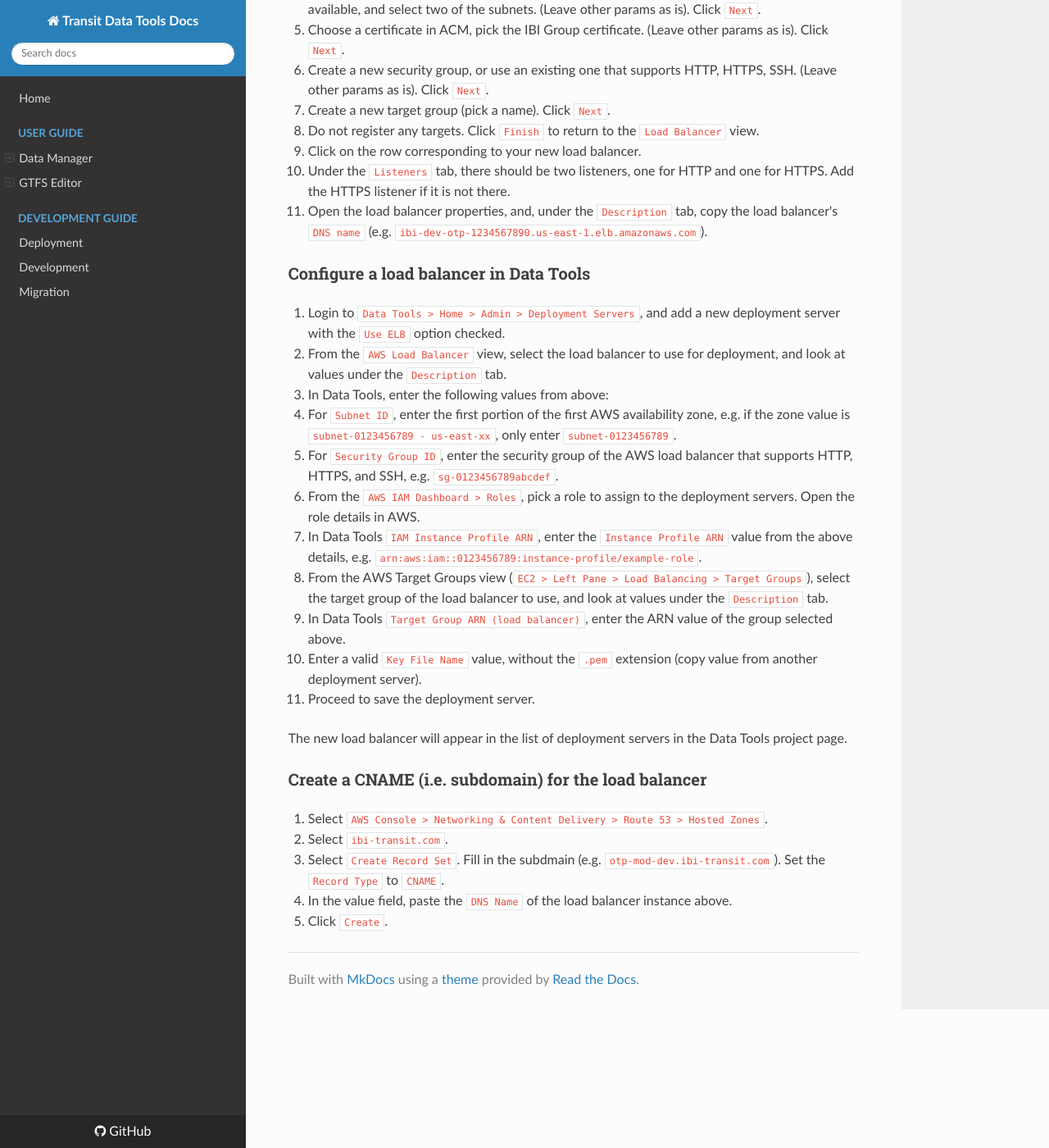
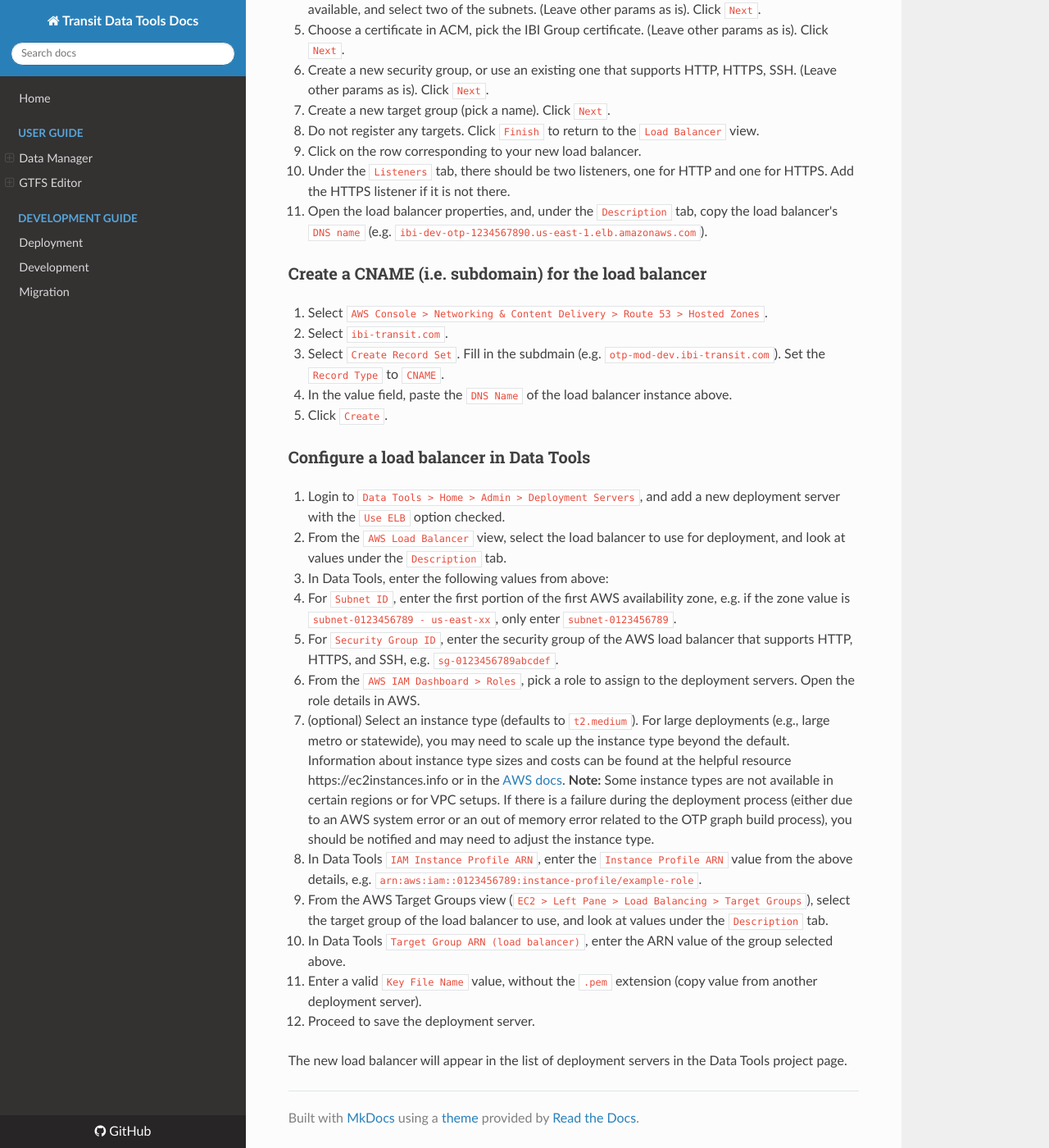
Before and after one commit to wtchen/datatools-ui, an MkDocs documentation site: the page built from docs/user/otp-deployment.md, in a window 1280 px wide and 1400 px high, scrolled down 1933 px. Shown: the whole window at 82% size. Built offline with MkDocs 1.6.1, drawn with Linux system fonts in a browser that asks for light colours; nearby versions of some CDN libraries; old or Windows-style settings are respelled for this version of MkDocs.

Commit message:
Add links to AWS docs. Moved ELB CNAME section.

```diff
--- a/docs/user/otp-deployment.md
+++ b/docs/user/otp-deployment.md
@@ -64,6 +64,15 @@ The load balancer also allows instantiating multiple OTP servers on large deploy
 10. Under the `Listeners` tab, there should be two listeners, one for HTTP and one for HTTPS. Add the HTTPS listener if it is not there.
 11. Open the load balancer properties, and, under the `Description` tab, copy the load balancer's `DNS name` (e.g. `ibi-dev-otp-1234567890.us-east-1.elb.amazonaws.com`).
 
+### Create a CNAME (i.e. subdomain) for the load balancer
+
+1. Select `AWS Console > Networking & Content Delivery > Route 53 > Hosted Zones`.
+2. Select `ibi-transit.com`.
+3. Select `Create Record Set`. Fill in the subdmain (e.g. `otp-mod-dev.ibi-transit.com`). Set the `Record Type` to `CNAME`.
+4. In the value field, paste the `DNS Name` of the load balancer instance above.
+5. Click `Create`.
+
+
 ### Configure a load balancer in Data Tools
 
 1. Login to `Data Tools > Home > Admin > Deployment Servers`, and add a new deployment server with the `Use ELB` option checked.
@@ -72,18 +81,11 @@ The load balancer also allows instantiating multiple OTP servers on large deploy
 * For `Subnet ID`, enter the first portion of the first AWS availability zone, e.g. if the zone value is `subnet-0123456789 - us-east-xx`, only enter `subnet-0123456789`.
 * For `Security Group ID`, enter the security group of the AWS load balancer that supports HTTP, HTTPS, and SSH, e.g. `sg-0123456789abcdef`.
 4. From the `AWS IAM Dashboard > Roles`, pick a role to assign to the deployment servers. Open the role details in AWS.
-5. In Data Tools `IAM Instance Profile ARN`, enter the `Instance Profile ARN` value from the above details, e.g. `arn:aws:iam::0123456789:instance-profile/example-role`.
-6. From the AWS Target Groups view (`EC2 > Left Pane > Load Balancing > Target Groups`), select the target group of the load balancer to use, and look at values under the `Description` tab.
-7. In Data Tools `Target Group ARN (load balancer)`, enter the ARN value of the group selected above.
-8. Enter a valid `Key File Name` value, without the `.pem` extension (copy value from another deployment server).
-9. Proceed to save the deployment server.
+5. (optional) Select an instance type (defaults to `t2.medium`). For large deployments (e.g., large metro or statewide), you may need to scale up the instance type beyond the default. Information about instance type sizes and costs can be found at the helpful resource https://ec2instances.info or in the [AWS docs](https://aws.amazon.com/ec2/instance-types/). **Note:** Some instance types are not available in certain regions or for VPC setups. If there is a failure during the deployment process (either due to an AWS system error or an out of memory error related to the OTP graph build process), you should be notified and may need to adjust the instance type.
+6. In Data Tools `IAM Instance Profile ARN`, enter the `Instance Profile ARN` value from the above details, e.g. `arn:aws:iam::0123456789:instance-profile/example-role`.
+7. From the AWS Target Groups view (`EC2 > Left Pane > Load Balancing > Target Groups`), select the target group of the load balancer to use, and look at values under the `Description` tab.
+8. In Data Tools `Target Group ARN (load balancer)`, enter the ARN value of the group selected above.
+9. Enter a valid `Key File Name` value, without the `.pem` extension (copy value from another deployment server).
+10. Proceed to save the deployment server.
 
 The new load balancer will appear in the list of deployment servers in the Data Tools project page.
-
-### Create a CNAME (i.e. subdomain) for the load balancer
-
-1. Select `AWS Console > Networking & Content Delivery > Route 53 > Hosted Zones`.
-2. Select `ibi-transit.com`.
-3. Select `Create Record Set`. Fill in the subdmain (e.g. `otp-mod-dev.ibi-transit.com`). Set the `Record Type` to `CNAME`.
-4. In the value field, paste the `DNS Name` of the load balancer instance above.
-5. Click `Create`.
```
